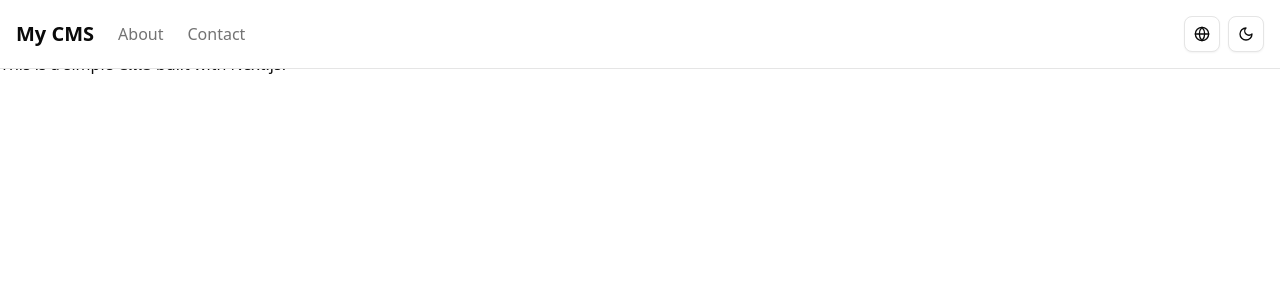
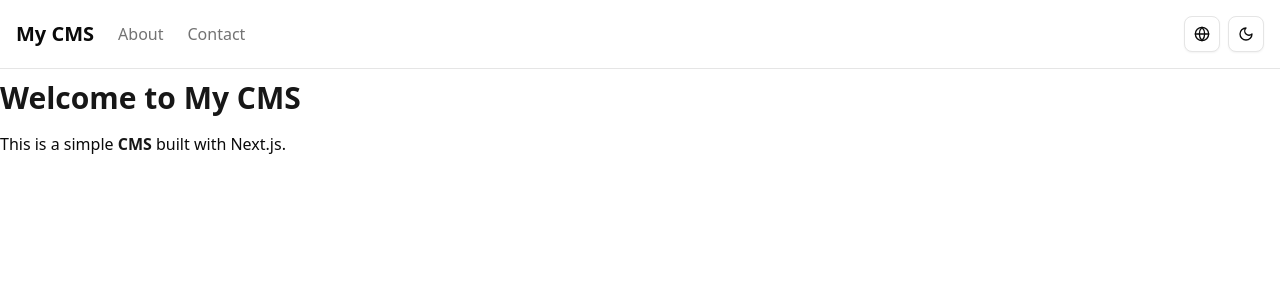
Before and after one commit to zecki1/site, a Next.js app: page /home in a window 1280 px wide. Shown: the top 300 px of the page. Built offline with nearby package versions, Linux system fonts and the light colour scheme.

Commit message:
agora está melhor

```diff
--- a/src/app/layout.tsx
+++ b/src/app/layout.tsx
@@ -1,7 +1,6 @@
 // src/app/layout.tsx
 import "../app/globals.css";
 import { ThemeProvider } from "@/components/ThemeProvider";
-// import { Header } from "@/components/Header";
 
 export default function RootLayout({ children }: { children: React.ReactNode }) {
   return (
@@ -26,8 +25,8 @@ export default function RootLayout({ children }: { children: React.ReactNode })
       </head>
       <body>
         <ThemeProvider>
-          <div className="min-h-screen bg-background text-foreground">
-            {children} {/* Header já está em [slug]/page.tsx */}
+          <div className="min-h-screen bg-background text-foreground pt-20">
+            {children}
           </div>
         </ThemeProvider>
       </body>
```
